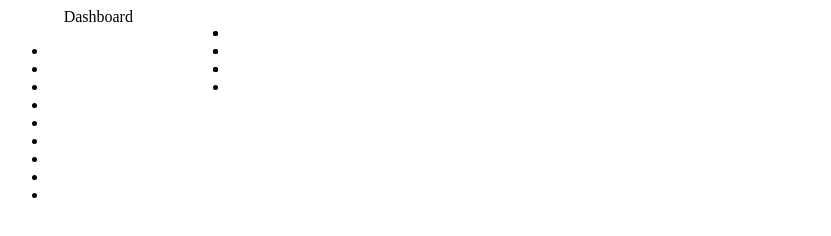
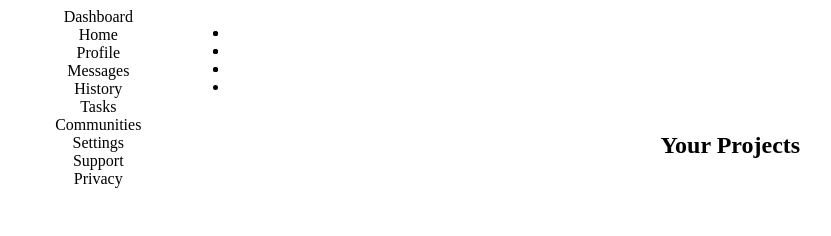
Before and after one commit to tayloramm13/dashboard-project, a plain HTML site: page index.html in a window 1280 px wide. Shown: the whole page, without its empty margins (0-831 px from the left). Drawn offline with Linux system fonts and the light colour scheme.

Commit message:
Turn sidebar into grid container

```diff
--- a/index.html
+++ b/index.html
@@ -21,18 +21,16 @@
         </div>
 
         <div class="sidebar">
-            <div class="dashboard">Dashboard</div>
-                <ul>
-                    <li></li>
-                    <li></li>
-                    <li></li>
-                    <li></li>
-                    <li></li>
-                    <li></li>
-                    <li></li>
-                    <li></li>
-                    <li></li>
-                </ul>
+            <div class="logo">Dashboard</div>
+            <div class="links">Home</div>
+            <div class="links">Profile</div>
+            <div class="links">Messages</div>
+            <div class="links">History</div>
+            <div class="links">Tasks</div>
+            <div class="links">Communities</div>
+            <div class="links">Settings</div>
+            <div class="links">Support</div>
+            <div class="links">Privacy</div>
         </div>
 
         <div class="nav">
@@ -45,6 +43,8 @@
         </div>
 
         <div class="projects">
+            <h2>Your Projects</h2>
+            <div class="your-projects"></div>
                 <div class="card">
                     <p></p>
                     <p></p>
```
Lines whose indentation alone changed are shown as unchanged.
